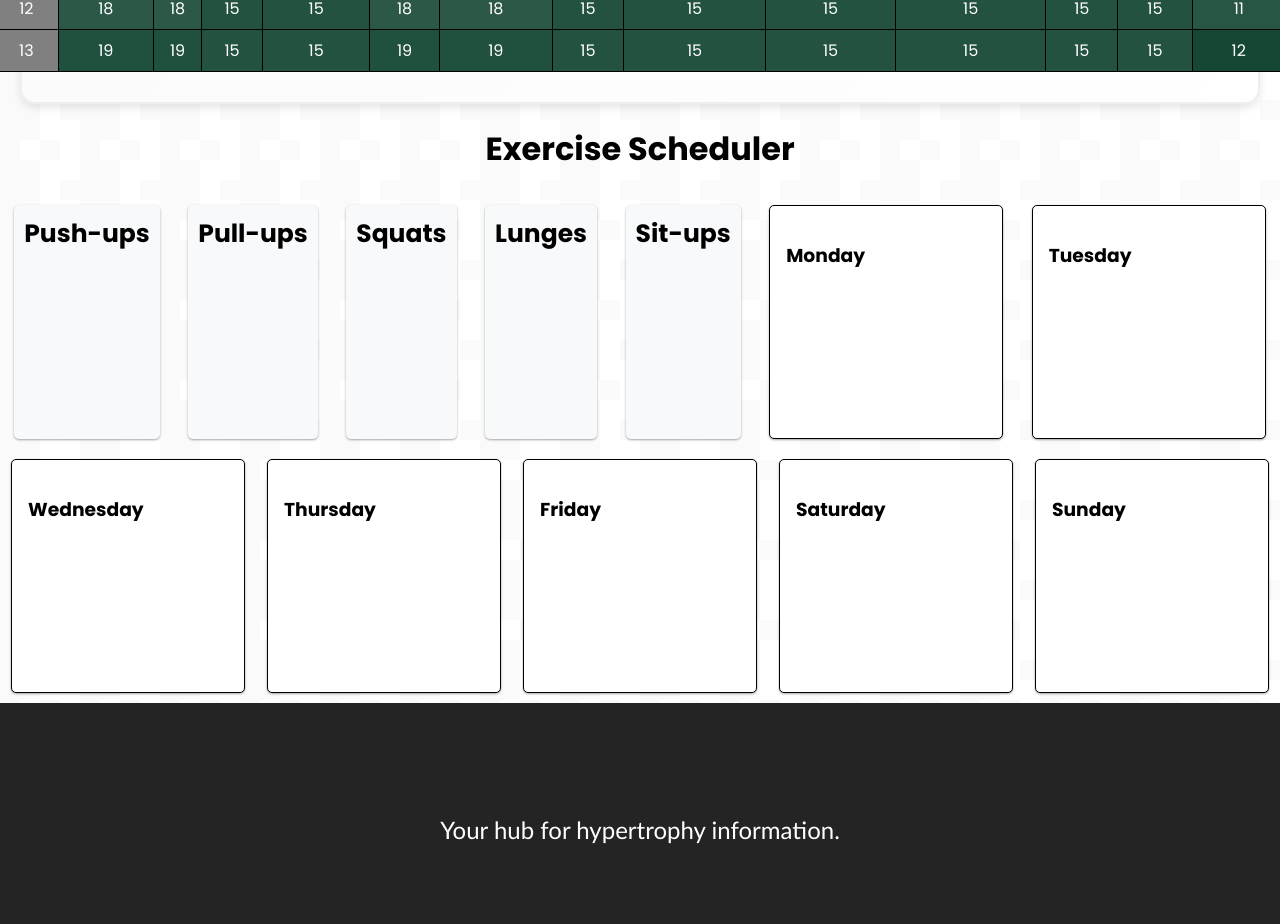
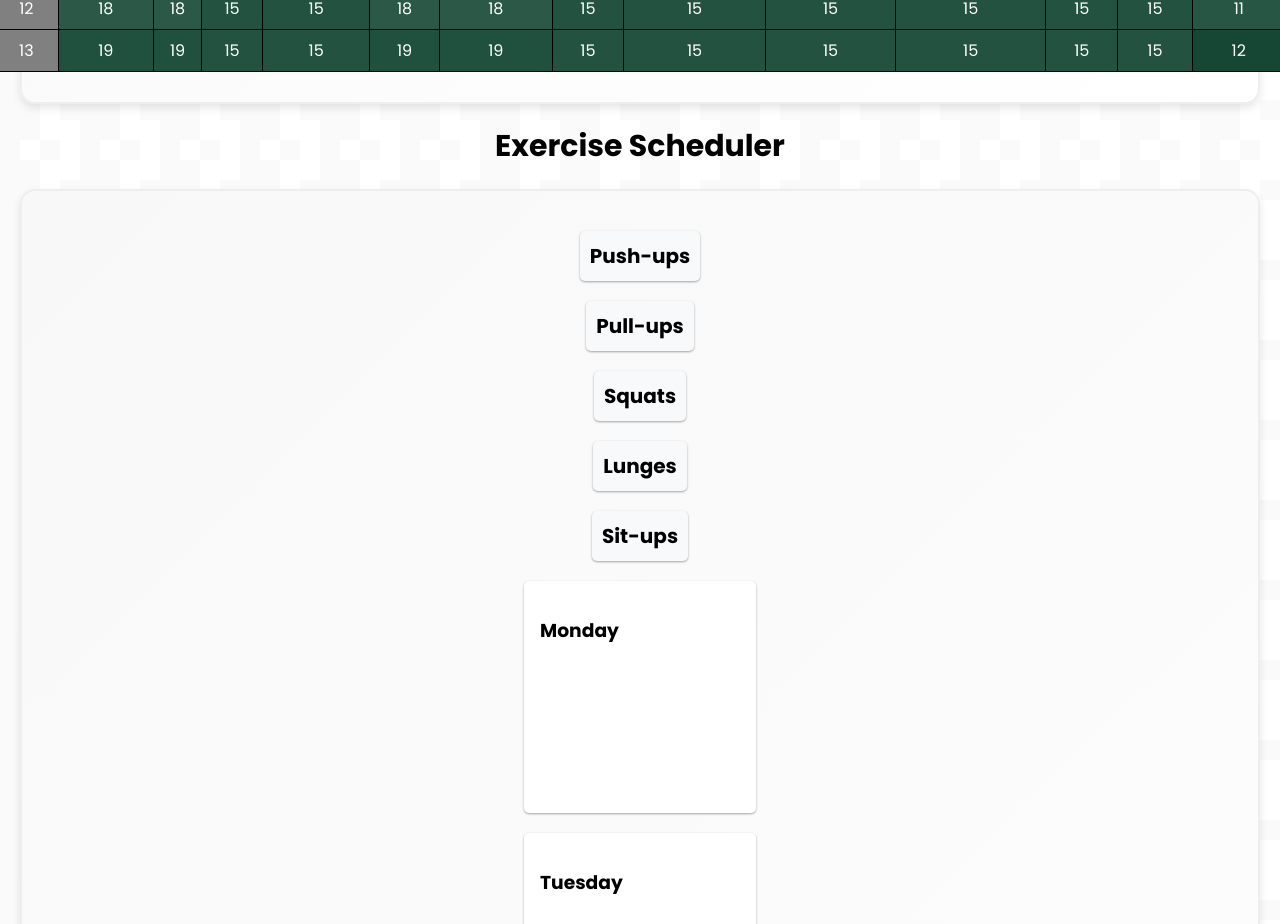
Before and after one commit to mrussotti/Summit-Street-Fitness-2.0, a React (Create React App) app: page /ActionAssist in a window 1280 px wide. Shown: the part 1340-2264 px from the top of the page. Built offline with nearby package versions, Linux system fonts and the light colour scheme.

Commit message:
sets and reps working

```diff
--- a/src/components/WorkoutBuilder/Day.js
+++ b/src/components/WorkoutBuilder/Day.js
@@ -8,12 +8,23 @@ const Day = ({ day }) => {
   const [{ isOver }, drop] = useDrop(() => ({
     accept: 'exercise',
     drop: (item) => {
-      setExercises((prevExercises) => [...prevExercises, item]);
+      setExercises((prevExercises) => [...prevExercises, { ...item, sets: 1, reps: 1 }]);
     },
     collect: (monitor) => ({
       isOver: !!monitor.isOver(),
     }),
   }));
+
+  const updateSetsReps = (index, sets, reps) => {
+    setExercises((prevExercises) =>
+      prevExercises.map((exercise, idx) => {
+        if (index === idx) {
+          return { ...exercise, sets, reps };
+        }
+        return exercise;
+      }),
+    );
+  };
 
   return (
     <div
@@ -26,7 +37,23 @@ const Day = ({ day }) => {
       <h3 className={styles.dayTitle}>{day}</h3>
       <ul>
         {exercises.map((exercise, index) => (
-          <li key={index}>{exercise.name}</li>
+          <li key={index}>
+            {exercise.name} -{' '}
+            <input
+              type="number"
+              min="1"
+              value={exercise.sets}
+              onChange={(e) => updateSetsReps(index, e.target.value, exercise.reps)}
+            />{' '}
+            sets x{' '}
+            <input
+              type="number"
+              min="1"
+              value={exercise.reps}
+              onChange={(e) => updateSetsReps(index, exercise.sets, e.target.value)}
+            />{' '}
+            reps
+          </li>
         ))}
       </ul>
     </div>
--- a/src/components/WorkoutBuilder/Day.module.css
+++ b/src/components/WorkoutBuilder/Day.module.css
@@ -1,5 +1,5 @@
 .day {
-    border: 1px solid black;
+    background-color: white;
     padding: 1rem;
     min-height: 200px;
     min-width: 200px;
@@ -11,3 +11,24 @@
   .dayTitle {
     margin-bottom: 10px;
   }
+
+  .day ul {
+    list-style-type: none;
+    padding: 0;
+  }
+
+  .day li {
+    display: flex;
+    align-items: center;
+    margin-bottom: 5px;
+  }
+
+  .day input {
+    width: 50px;
+    margin-left: 5px;
+    margin-right: 5px;
+    border: 1px solid #ccc;
+    border-radius: 3px;
+    padding: 3px;
+    text-align: center;
+  }
--- a/src/components/WorkoutBuilder/Exercise.module.css
+++ b/src/components/WorkoutBuilder/Exercise.module.css
@@ -4,7 +4,7 @@
     margin: 10px;
     border-radius: 5px;
     box-shadow: 0 1px 3px rgba(0, 0, 0, 0.12), 0 1px 2px rgba(0, 0, 0, 0.24);
-    font-size: 25px;
+    font-size: 20px;
     font-weight: bold;
     cursor: move;
   }
--- a/src/components/WorkoutBuilder/ExerciseScheduler.module.css
+++ b/src/components/WorkoutBuilder/ExerciseScheduler.module.css
@@ -1,9 +1,25 @@
 .container {
     display: flex;
-    justify-content: space-around;
-    flex-wrap: wrap;
+    flex-direction: column;
+    align-items: center;
+    background: linear-gradient(135deg, #f8f8f8 0%, #ffffff 100%);
+    padding: 30px;
+    margin: 20px;
+    border: 2px solid #eee;
+    border-radius: 15px;
+    box-shadow: 0 4px 8px rgba(0, 0, 0, 0.1);
+    transition: all 0.3s ease-in-out;
+  }
+
+  .container:hover{
+        transform: translateY(-5px);
+        box-shadow: 0 6px 12px rgba(0, 0, 0, 0.15);
+        border-color: #b8b8b8;
   }
 
   .title {
     text-align: center;
+    font-size: 30px;
+    font-weight: bold;
+    margin-bottom: 20px;
   }
```
